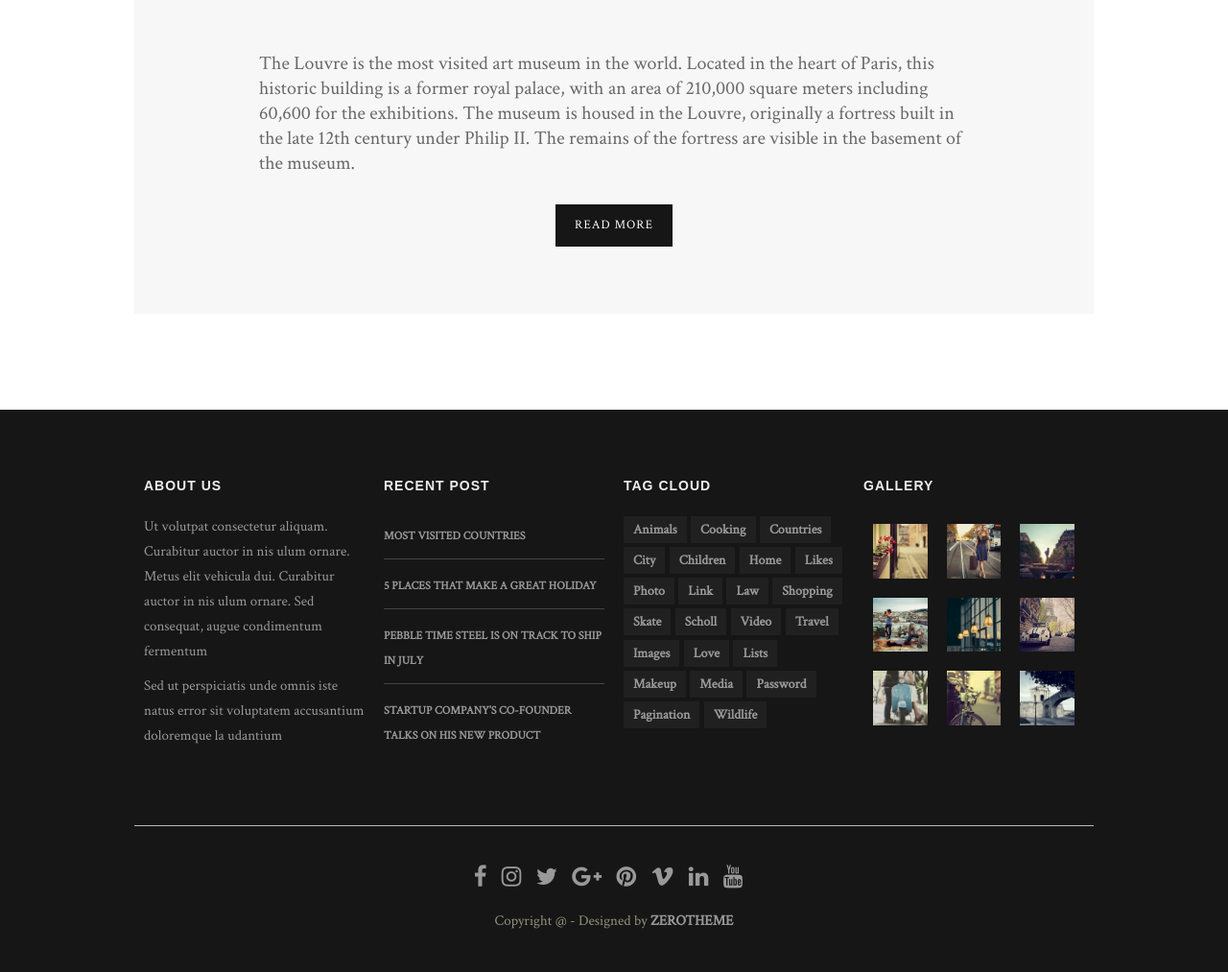
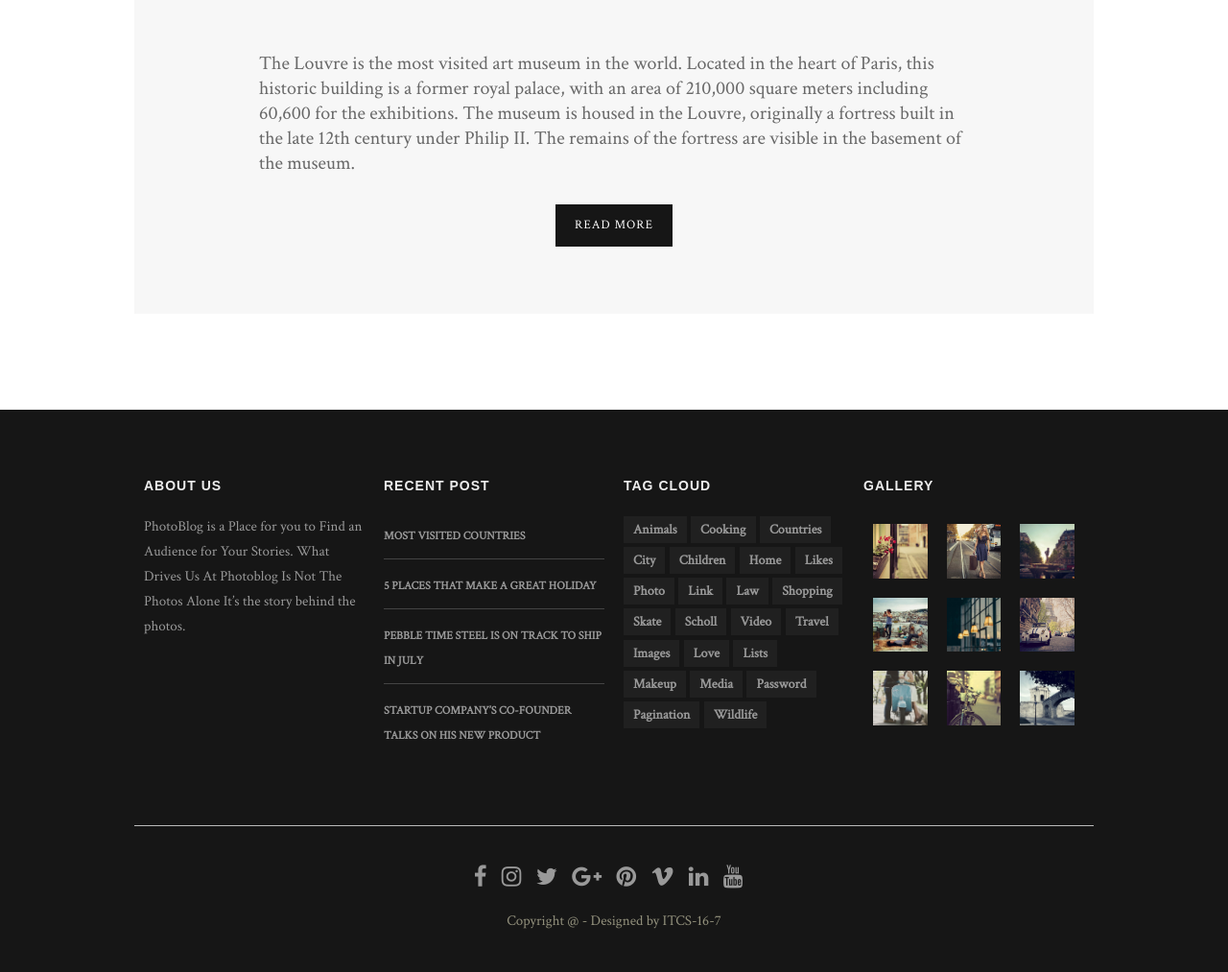
Before and after one commit to bezcontrol/newsite, a plain HTML site: page assets/archive.html in a window 1280 px wide. Shown: the part 3117-4130 px from the top of the page at 96% size. Drawn offline with nearby package versions, Linux system fonts and the light colour scheme.

Commit message:
editing footer

```diff
--- a/assets/archive.html
+++ b/assets/archive.html
@@ -143,8 +143,9 @@
 					<div class="col-1-4 col-footer-1">
 						<div class="wrap-col">
 							<h3 class="widget-title">About Us</h3>
-							<p>Ut volutpat consectetur aliquam. Curabitur auctor in nis ulum ornare. Metus elit vehicula dui. Curabitur auctor in nis ulum ornare. Sed consequat, augue condimentum fermentum</p>
-							<p>Sed ut perspiciatis unde omnis iste natus error sit voluptatem accusantium doloremque la udantium</p>
+							<p>PhotoBlog is a Place for you to Find an Audience for Your Stories.
+What Drives Us At Photoblog Is Not The Photos Alone
+It’s the story behind the photos.</p>
 						</div>
 					</div>
 					<div class="col-1-4 col-footer-2">
@@ -230,7 +231,7 @@
 					</div>
 				</div>
 				<div class="copyright">
-					Copyright @ - Designed by <a href="https://www.zerotheme.com" title="free website templates">ZEROTHEME</a>
+					Copyright @ - Designed by ITCS-16-7
 				</div>
 			</div>
 		</footer>
```
Also changed, not shown: assets/contact.html (+4 -3 lines), assets/gallery.html (+4 -3 lines), assets/single.html (+4 -3 lines), index.html (+4 -3 lines).
